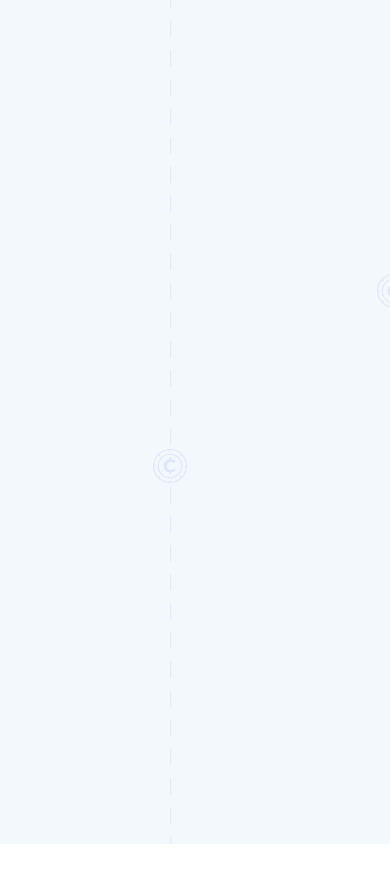
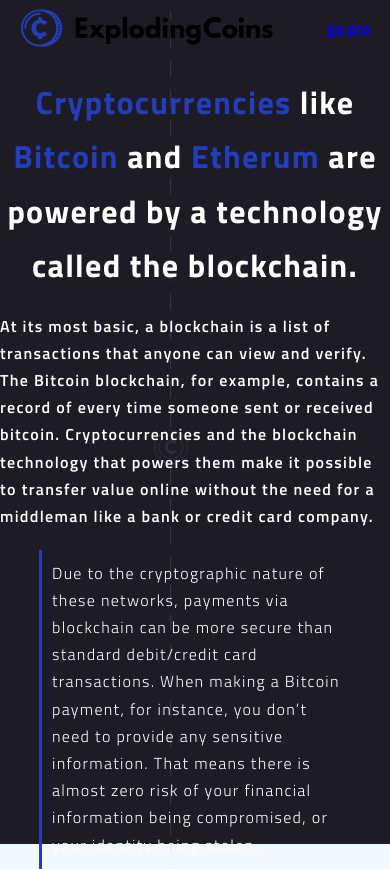
Before and after one commit to themikegit/crypto, an Angular app: page /go-pro in a window 390 px wide. Before the commit this address led to /. Before the commit the page ends 844 px from the top, so only its background shows below. Built offline with nearby package versions, Linux system fonts and the light colour scheme.

Commit message:
inner page dev. Navigation and responsive fix

```diff
--- a/src/app/app.module.ts
+++ b/src/app/app.module.ts
@@ -13,9 +13,11 @@
 import { LoaderComponent } from './comp/loader/loader.component';
 import { FilterComponent } from './comp/filter/filter.component';
 import { FormsModule } from '@angular/forms';
+import { GoProComponent } from './views/go-pro/go-pro.component';
 
 const routes: Routes = [
   { path: '', component: HomeComponent },
+  { path: 'go-pro', component: GoProComponent },
   { path: 'coin/:id', component: CoinDetailsComponent },
 ];
 
@@ -31,6 +33,7 @@
     NavigationComponent,
     LoaderComponent,
     FilterComponent,
+    GoProComponent,
   ],
   imports: [
     BrowserModule,
--- a/src/app/comp/all-coins/single-coin/single-coin.component.scss
+++ b/src/app/comp/all-coins/single-coin/single-coin.component.scss
@@ -1,7 +1,7 @@
 @import "./../../../variables";
 
 .wrap {
-  width: 400px;
+  max-width: 400px;
   padding: 20px;
   border-radius: 5px;
   background-color: white;
--- a/src/app/comp/header/header.component.scss
+++ b/src/app/comp/header/header.component.scss
@@ -3,13 +3,16 @@
 .wrap {
   display: flex;
   justify-content: space-between;
+
   background-color: $dark;
   color: white;
   padding: 0 5%;
   height: 65px;
+  overflow-y: scroll;
 
   .tick {
-    padding: 8px 0;
+    padding: 8px 5px;
+    min-width: 150px;
     span {
       font-weight: 300;
     }
--- a/src/app/comp/navigation/navigation.component.html
+++ b/src/app/comp/navigation/navigation.component.html
@@ -1,6 +1,7 @@
 <div class="wrap">
-  <div class="logo">
-    <img src="assets/logoComplete.svg" style="height: 50px" />
+  <a routerLink="/"> <div class="logo"></div> </a>
+
+  <div class="links">
+    <a routerLink="/go-pro"> <h4>go pro</h4> </a>
   </div>
-  <div class="links">go pro</div>
 </div>
--- a/src/app/comp/navigation/navigation.component.scss
+++ b/src/app/comp/navigation/navigation.component.scss
@@ -1,5 +1,19 @@
 .wrap {
   display: flex;
+  align-items: center;
   justify-content: space-between;
   padding: 2% 5%;
+  .logo {
+    height: 40px;
+    width: 300px;
+    background-image: url("/assets/logoComplete.svg");
+    background-repeat: no-repeat;
+  }
 }
+
+@media only screen and (max-device-width: 389px) {
+  .logo {
+    height: 20px;
+    width: 100px;
+  }
+}
--- /dev/null
+++ b/src/app/views/go-pro/go-pro.component.html
@@ -0,0 +1,26 @@
+<div class="wrap">
+  <app-navigation></app-navigation>
+  <div class="inner">
+    <h1>
+      <span class="blue">Cryptocurrencies </span> like
+      <span class="blue">Bitcoin </span> and
+      <span class="blue">Etherum </span> are powered by a technology called the
+      blockchain.
+    </h1>
+    <p>
+      At its most basic, a blockchain is a list of transactions that anyone can
+      view and verify. The Bitcoin blockchain, for example, contains a record of
+      every time someone sent or received bitcoin. Cryptocurrencies and the
+      blockchain technology that powers them make it possible to transfer value
+      online without the need for a middleman like a bank or credit card
+      company.
+    </p>
+    <p class="quote">
+      Due to the cryptographic nature of these networks, payments via blockchain
+      can be more secure than standard debit/credit card transactions. When
+      making a Bitcoin payment, for instance, you don’t need to provide any
+      sensitive information. That means there is almost zero risk of your
+      financial information being compromised, or your identity being stolen.
+    </p>
+  </div>
+</div>
--- /dev/null
+++ b/src/app/views/go-pro/go-pro.component.scss
@@ -0,0 +1,31 @@
+@import "./../../variables";
+
+.wrap {
+  background-image: url("/assets/bcgDark.png");
+  height: 100vh;
+  .inner {
+    max-width: 900px;
+    margin: 5% auto;
+    color: white;
+    line-height: 1.7;
+    letter-spacing: 1.3px;
+    .blue {
+      color: $blue;
+    }
+    h1 {
+      text-align: center;
+      margin-bottom: 20px;
+    }
+    p {
+      font-family: "Titillium Web";
+      font-weight: 600;
+    }
+    .quote {
+      margin: 5% 10%;
+      padding: 10px;
+      font-family: "Titillium Web";
+      font-weight: 100;
+      border-left: 3px solid $blue;
+    }
+  }
+}
--- /dev/null
+++ b/src/app/views/go-pro/go-pro.component.ts
@@ -0,0 +1,15 @@
+import { Component, OnInit } from '@angular/core';
+
+@Component({
+  selector: 'app-go-pro',
+  templateUrl: './go-pro.component.html',
+  styleUrls: ['./go-pro.component.scss']
+})
+export class GoProComponent implements OnInit {
+
+  constructor() { }
+
+  ngOnInit(): void {
+  }
+
+}
--- a/src/styles.scss
+++ b/src/styles.scss
@@ -1,4 +1,4 @@
-@import url("https://fonts.googleapis.com/css2?family=Titillium+Web:wght@300;400;600;700&display=swap");
+@import url("https://fonts.googleapis.com/css2?family=Titillium+Web:wght@100;300;400;600;700&display=swap");
 @import url("https://fonts.googleapis.com/css2?family=Roboto:wght@100;300;400;500;700&display=swap");
 * {
   padding: 0;
```
Also changed, not shown: src/assets/bcgDark.png (added), src/assets/logoComplete.svg.
